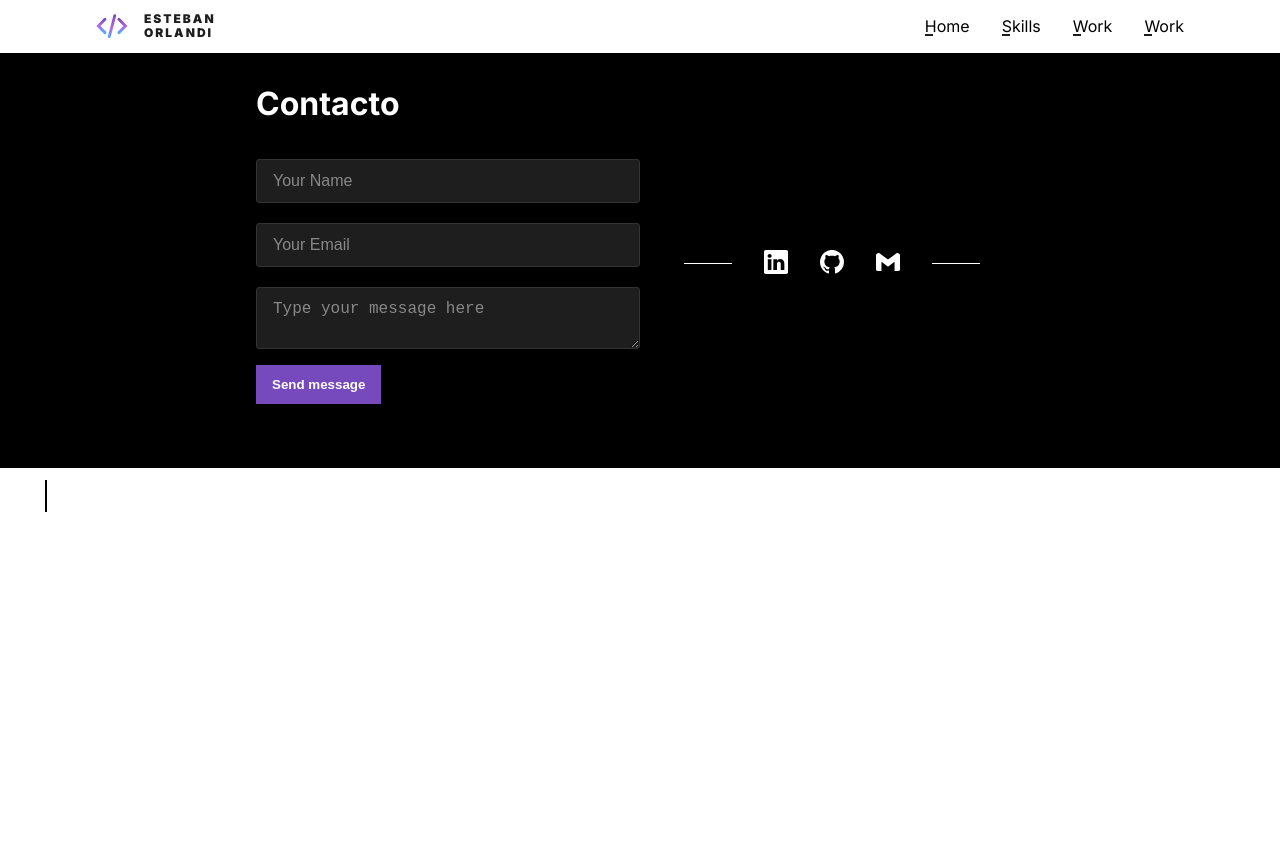
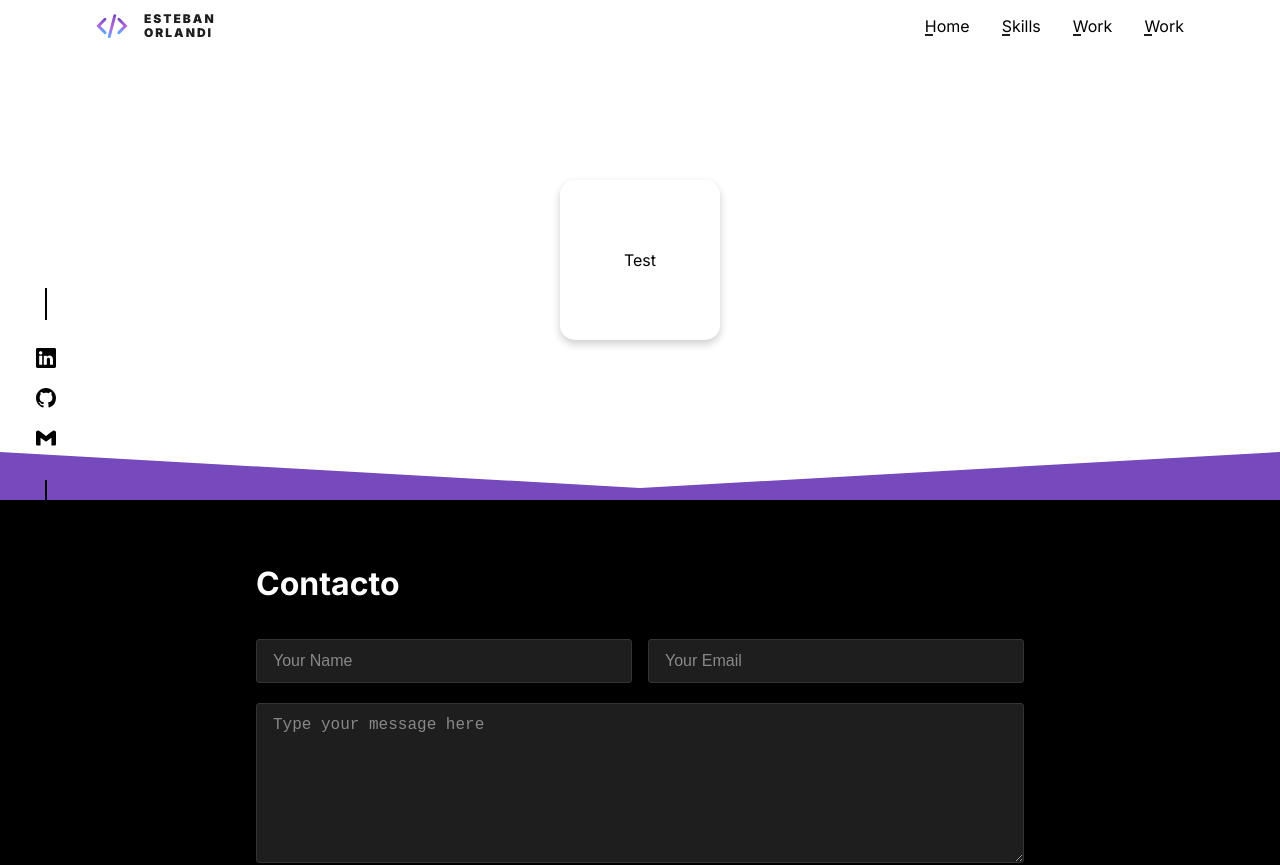
Before and after one commit to estebanorlandi4/portfolio, a React (Create React App) app in the folder client/: page /test in a window 1280 px wide. Shown: the top 865 px of the page. Before the commit the page ends 800 px from the top, so only its background shows below. Built offline with nearby package versions, Linux system fonts and the light colour scheme.

Commit message:
feat: adding framer-motion

```diff
--- a/client/package.json
+++ b/client/package.json
@@ -6,6 +6,7 @@
     "@testing-library/jest-dom": "^5.16.4",
     "@testing-library/react": "^13.2.0",
     "@testing-library/user-event": "^13.5.0",
+    "framer-motion": "^6.3.5",
     "react": "^18.1.0",
     "react-dom": "^18.1.0",
     "react-icons": "^4.3.1",
--- a/client/src/App.js
+++ b/client/src/App.js
@@ -8,6 +8,7 @@ import { Container } from './components/Styled';
 import Home from './pages/Home';
 
 import './App.css';
+import Test from './pages/Test';
 
 function App() {
   return (
@@ -19,6 +20,7 @@ function App() {
       <Container>
         <Routes>
           <Route exact path="/" element={<Home />} />
+          <Route exact path="/test" element={<Test />} />
         </Routes>
       </Container>
 
--- a/client/src/components/Footer/index.jsx
+++ b/client/src/components/Footer/index.jsx
@@ -28,12 +28,15 @@ function Footer() {
 
   return (
     <FooterContainer>
+      <div className="divider" />
+
       <Container>
         <section>
           <SectionHeader>Contacto</SectionHeader>
 
           <Grid>
             <Form onSubmit={onSubmit}>
+              <div className="inline">
                 <Input
                   onChange={onChange}
                   name="name"
@@ -47,6 +50,7 @@ function Footer() {
                   placeholder="Your Email"
                   type="text"
                 />
+              </div>
 
               <Input
                 onChange={onChange}
@@ -59,7 +63,6 @@ function Footer() {
             </Form>
 
             <Contacts>
-              <ul>
               <li>
                 <Contact url={ContactMethods.linkedin.url}>
                   <Icons.Linkedin size={24} />
@@ -75,7 +78,6 @@ function Footer() {
                   <Icons.Gmail size={24} />
                 </Contact>
               </li>
-              </ul>
             </Contacts>
           </Grid>
         </section>
--- a/client/src/components/Footer/styled.js
+++ b/client/src/components/Footer/styled.js
@@ -3,11 +3,11 @@ import styled from 'styled-components';
 export const Grid = styled.div`
   display: grid;
   place-items: center;
-  grid-template-columns: 1fr 1fr;
+  grid-template-columns: 1fr;
 `;
 
-export const Contacts = styled.div`
-  ul {
+export const Contacts = styled.ul`
+  margin: 2rem 0 0 0;
   list-style: none;
   display: flex;
   align-items: center;
@@ -25,7 +25,6 @@ export const Contacts = styled.div`
   li {
     display: flex;
   }
-  }
 `;
 
 export const Form = styled.form`
@@ -35,14 +34,25 @@ export const Form = styled.form`
   gap: 1rem;
   width: 100%;
 
+  .inline {
+    display: flex;
+    gap: 1rem;
+  }
+
   label {
+    width: 100%;
     display: flex;
     flex-flow: column;
+  }
+
+  textarea {
+    height: 10rem;
   }
 
   button[type='submit'] {
     background-color: var(--primary);
     border: none;
+    border-radius: 3px;
     padding: 0.75rem 1rem;
     font-weight: 600;
     width: max-content;
@@ -53,4 +63,16 @@ export const FooterContainer = styled.footer`
   color: #fff;
   background-color: #000;
   padding: 4rem 0;
+
+  position: relative;
+  .divider {
+    position: absolute;
+    top: -3rem;
+    left: 0;
+    width: 100%;
+    height: 3rem;
+    background-color: var(--primary);
+    clip-path: polygon(50% 75%, 100% 0, 100% 100%, 0 100%, 0 0);
+    animation: clip-anim 2s infinite linear;
+  }
 `;
--- a/client/src/components/Input/styled.js
+++ b/client/src/components/Input/styled.js
@@ -18,6 +18,10 @@ export const Label = styled.label`
     color: #888;
   }
 
+  textarea {
+    resize: vertical;
+  }
+
   span {
     color: #888;
     font-size: 0.9rem;
--- a/client/src/pages/Home/Intro/index.jsx
+++ b/client/src/pages/Home/Intro/index.jsx
@@ -1,4 +1,4 @@
-import { useEffect, useState } from 'react';
+import { motion } from 'framer-motion';
 
 import CV from '../../../assets/Esteban Orlandi - CV - Full Stack.pdf';
 import FadeIn from '../../../components/Animations';
@@ -7,6 +7,20 @@ import { Container, Header, Name, Resume, STag } from './styled';
 
 const tags = ['Web Developer', 'Full Stack Developer', 'Front End', 'Back End'];
 const speed = 100;
+
+const variants = {
+  hidden: {
+    opacity: 0,
+    y: -50,
+  },
+  visible: {
+    opacity: 1,
+    y: 0,
+    transition: {
+      duration: 0.5,
+    },
+  },
+};
 
 function Intro() {
   const { current } = useArrayInterval({
@@ -19,15 +33,15 @@ function Intro() {
     <Container style={{ height: `100vh` }}>
       <div className="info">
         <Header>
-          <FadeIn duration="1s" from="0, -10rem">
+          <motion.div initial="hidden" animate="visible" variants={variants}>
             <Name>esteban Orlandi</Name>
-          </FadeIn>
+          </motion.div>
 
-          <FadeIn duration="1s" delay="1s" from="0, -10rem">
+          <motion.div initial="hidden" animate="visible" variants={variants}>
             <p>
               &lt; <STag>{label}</STag> /&gt;
             </p>
-          </FadeIn>
+          </motion.div>
         </Header>
 
         <FadeIn duration="1s" delay="2s" from="0, 10rem">
--- a/client/src/pages/Home/index.jsx
+++ b/client/src/pages/Home/index.jsx
@@ -1,3 +1,5 @@
+import { motion } from 'framer-motion';
+
 import Intro from './Intro';
 import About from './About';
 import Skills from './Skills';
@@ -10,15 +12,34 @@ function Home() {
       <div id="intro">
         <Intro />
       </div>
-      <div id="about">
+
+      <motion.div
+        initial={{ opacity: 0, x: 1000 }}
+        whileInView={{ opacity: 1, x: 0 }}
+        viewport={{ once: false }}
+        transition={{
+          delay: 0,
+          x: { type: 'spring', stiffness: 100 },
+          default: { duration: 1 },
+        }}
+        id="about"
+      >
         <About />
-      </div>
-      <div id="skills">
+      </motion.div>
+
+      <motion.div
+        initial={{ opacity: 0, x: 100 }}
+        whileInView={{ opacity: 1, x: 0 }}
+        viewport={{ once: false }}
+        id="skills"
+      >
         <Skills />
-      </div>
+      </motion.div>
+
       <div id="projects">
         <Projects />
       </div>
+
       <div id="experience">
         <Experience />
       </div>
--- /dev/null
+++ b/client/src/pages/Test/index.jsx
@@ -0,0 +1,43 @@
+import styled, { css } from 'styled-components';
+import { motion } from 'framer-motion';
+import { useState } from 'react';
+
+const grid = css`
+  display: grid;
+  place-items: center;
+`;
+
+const Container = styled.div`
+  ${grid}
+  padding: 20vh 0;
+`;
+
+const Box = styled.div`
+  ${grid}
+  width: 10rem;
+  height: 10rem;
+  box-shadow: 0 0.25rem 0.5rem #0003;
+  border-radius: 15px;
+  background: #fff;
+`;
+
+function Test() {
+  return (
+    <Container>
+      <motion.div
+        drag
+        dragConstraints={{
+          top: -50,
+          left: -50,
+          right: 50,
+          bottom: 50,
+        }}
+        style={{ zIndex: 9999999 }}
+      >
+        <Box>Test</Box>
+      </motion.div>
+    </Container>
+  );
+}
+
+export default Test;
```
Also changed, not shown: 1 other file (tests, documents, lock files or other folders). Lines whose indentation alone changed are shown as unchanged.
